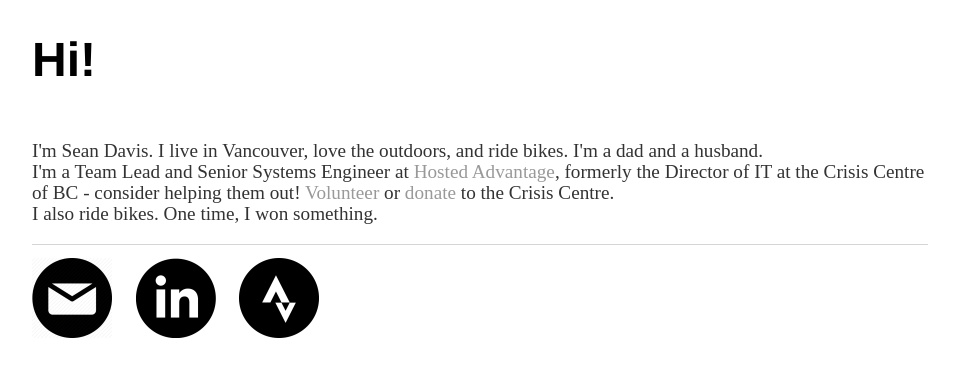
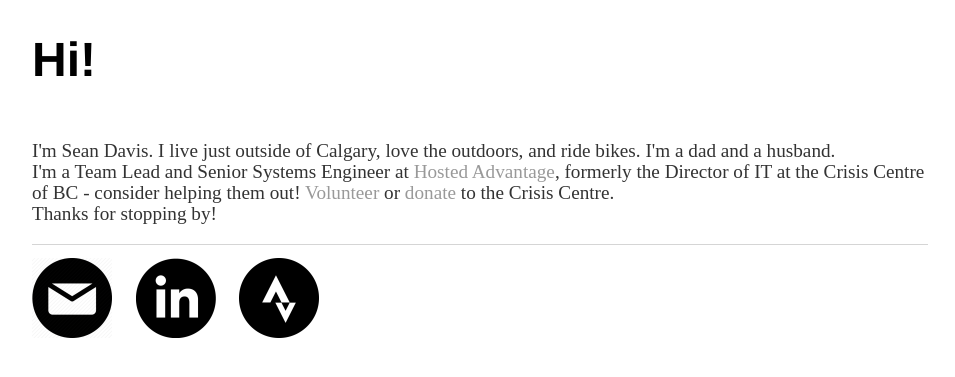
Before and after one commit to theseandavis/theseandavis.github.io, a Jekyll site: the page built from index.html, in a window 1280 px wide, cut to the strip 264-641 px from the top of the page. Shown: the whole strip, without its empty margins (160-1115 px from the left). Built offline with Jekyll 4.4.1, drawn with Linux system fonts in a browser that asks for light colours.

Commit message:
Update index.html

```diff
--- a/index.html
+++ b/index.html
@@ -5,7 +5,7 @@ title: Sean Davis
 
 		<div class="blurb">
 			<h1>Hi!</h1>
-			<p><br>I'm Sean Davis. I live in Vancouver, love the outdoors, and ride bikes. I'm a dad and a husband.
+			<p><br>I'm Sean Davis. I live just outside of Calgary, love the outdoors, and ride bikes. I'm a dad and a husband.
 			<br>I'm a Team Lead and Senior Systems Engineer at <a href="https://hostedadvantage.com">Hosted Advantage</a>, formerly the Director of IT at the Crisis Centre of BC - consider helping them out! <a href="https://crisiscentre.bc.ca/volunteer">Volunteer</a> or <a href="https://crisiscentre.bc.ca/donate">donate</a> to the Crisis Centre.
-			<br>I also ride bikes. One time, I won something.
+			<br>Thanks for stopping by!
 		</div>
```
